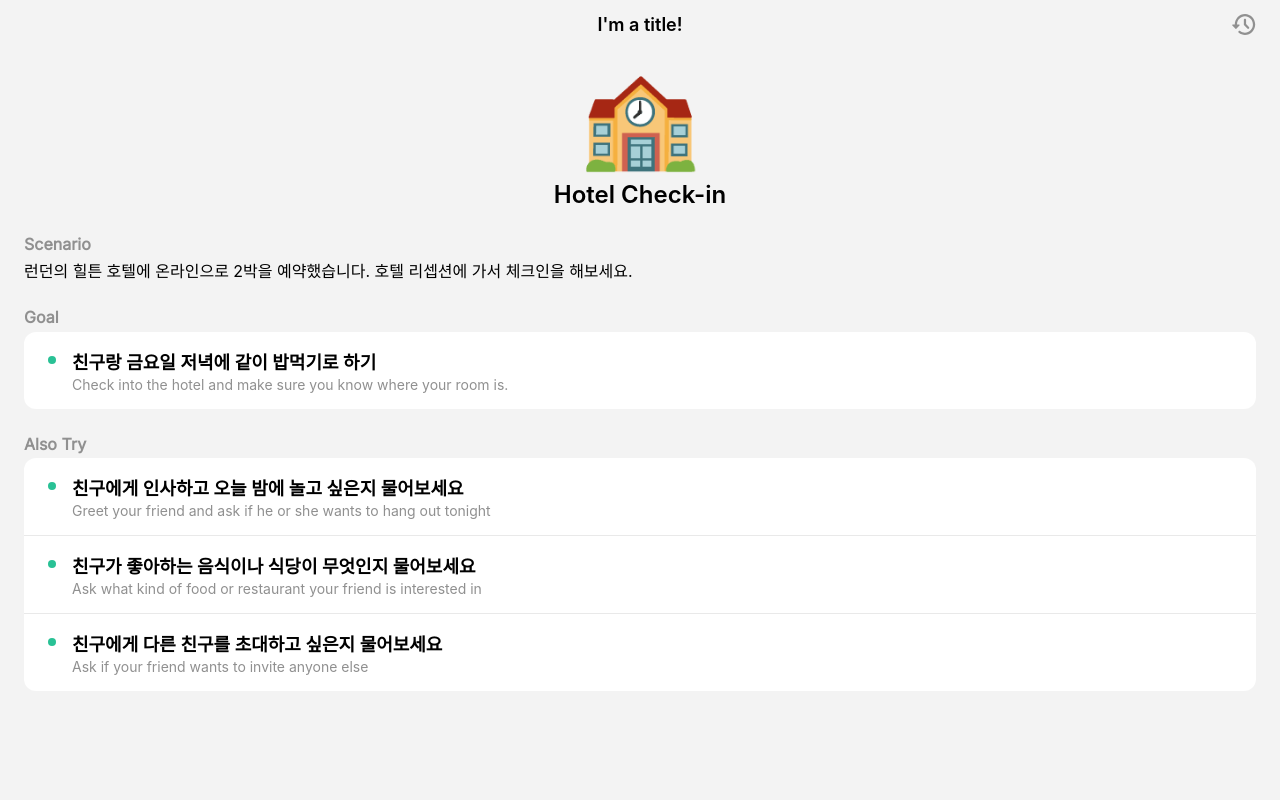
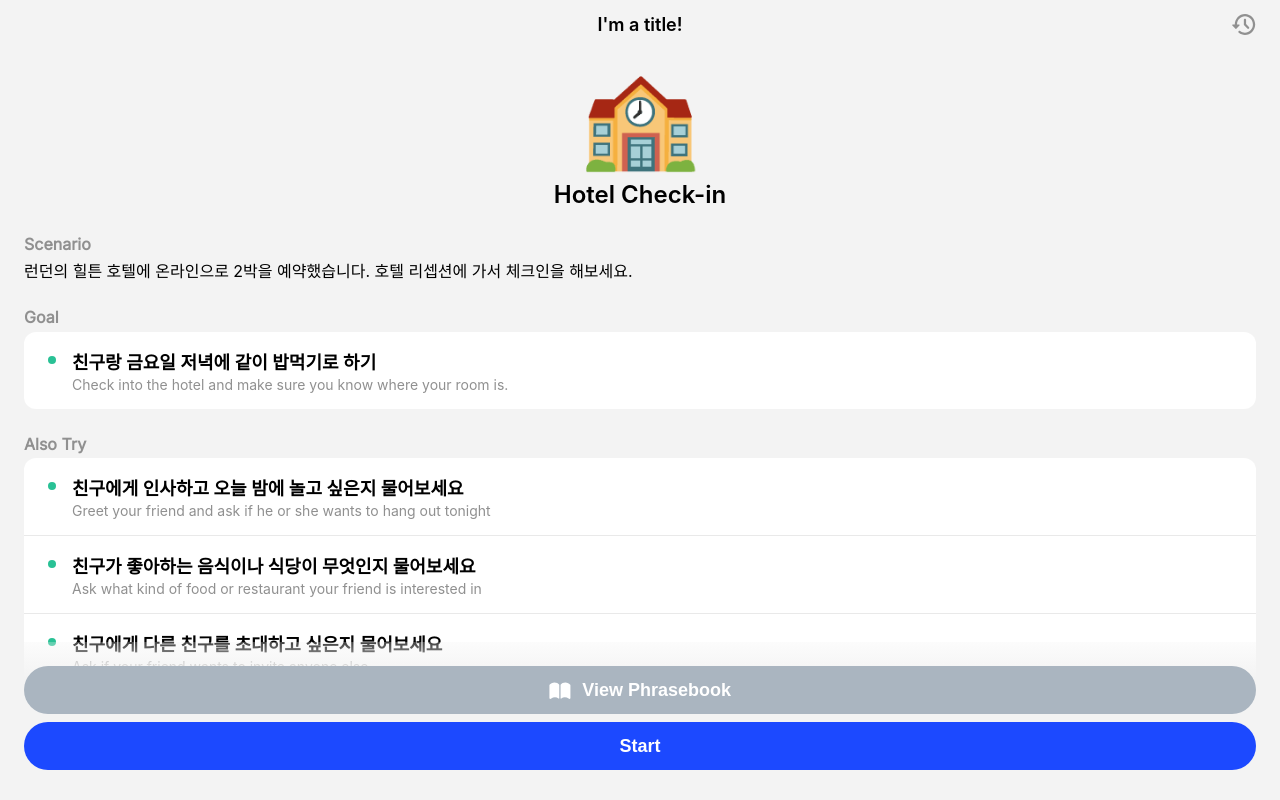
Before and after one commit to YuanchengWu/native-slide, a React (Create React App) app: page / in a window 1280 px wide. Built offline with nearby package versions, Linux system fonts and the light colour scheme.

Commit message:
Add button bar

```diff
--- a/src/App.tsx
+++ b/src/App.tsx
@@ -8,6 +8,7 @@ import { range } from "./utils"
 import { Lesson } from "./routes/Lesson"
 import { History } from "./routes/History"
 import { Nav } from "./components/Nav"
+import { ButtonBar } from "./components/ButtonBar"
 
 function App() {
   const width = useWindowWidth()
@@ -80,6 +81,7 @@ function App() {
         onScroll={handleScroll}
       >
         <Lesson />
+        <ButtonBar />
       </Page>
       <Page
         {...bind()}
--- /dev/null
+++ b/src/components/ButtonBar.tsx
@@ -0,0 +1,62 @@
+import styled from "styled-components"
+
+export function ButtonBar(): JSX.Element {
+  return (
+    <Footer>
+      <SecondaryButton>
+        <svg
+          width="22"
+          height="17"
+          viewBox="0 0 22 17"
+          fill="none"
+          xmlns="http://www.w3.org/2000/svg"
+          style={{ marginRight: "0.7rem" }}
+        >
+          <path
+            d="M5.51538 0.401367C3.52026 0.401367 1.46362 1.3418 0.593506 2.82715C0.444092 3.08203 0.417725 3.24023 0.417725 3.6709V15.9668C0.417725 16.5645 0.769287 16.8984 1.37573 16.8984C1.70093 16.8984 1.92944 16.793 2.26343 16.5732C3.31812 15.7559 4.66284 15.334 5.99878 15.334C7.30835 15.334 8.54761 15.7734 9.49683 16.5645C9.61108 16.6699 9.75171 16.7139 9.86597 16.7139C10.0857 16.7139 10.2615 16.5557 10.2615 16.3096V3.04688C10.2615 2.80078 10.2351 2.71289 10.0593 2.44922C9.20679 1.18359 7.45776 0.401367 5.51538 0.401367ZM16.3259 0.401367C14.3835 0.401367 12.6345 1.18359 11.782 2.44922C11.6062 2.71289 11.5798 2.80078 11.5798 3.04688V16.3096C11.5798 16.5557 11.7556 16.7139 11.9753 16.7139C12.0896 16.7139 12.2302 16.6699 12.3445 16.5645C13.2937 15.7734 14.533 15.334 15.8425 15.334C17.1785 15.334 18.5232 15.7559 19.5779 16.5732C19.9119 16.793 20.1404 16.8984 20.4656 16.8984C21.0632 16.8984 21.4236 16.5645 21.4236 15.9668V3.6709C21.4236 3.24023 21.3884 3.07324 21.2478 2.82715C20.3777 1.3418 18.321 0.401367 16.3259 0.401367Z"
+            fill="white"
+          />
+        </svg>
+        View Phrasebook
+      </SecondaryButton>
+      <PrimaryButton>Start</PrimaryButton>
+    </Footer>
+  )
+}
+
+const Footer = styled.footer`
+  position: fixed;
+  bottom: 0;
+  width: 100%;
+  height: 9.875rem;
+  background: linear-gradient(
+    0deg,
+    #f3f3f3 76.94%,
+    rgba(243, 243, 243, 0) 108.65%
+  );
+  padding: 1.5rem;
+  box-sizing: border-box;
+  display: flex;
+  flex-direction: column;
+  gap: 0.5rem;
+`
+
+const PrimaryButton = styled.button`
+  background-color: #1c49ff;
+  color: #ffffff;
+  font-size: 1.125rem;
+  font-weight: 600;
+  display: flex;
+  align-items: center;
+  text-align: center;
+  justify-content: center;
+  border: none;
+  border-radius: 1.5rem;
+  line-height: 2rem;
+  width: 100%;
+  padding: 0.5rem 0;
+`
+
+const SecondaryButton = styled(PrimaryButton)`
+  background-color: #aab5c0;
+`
```
